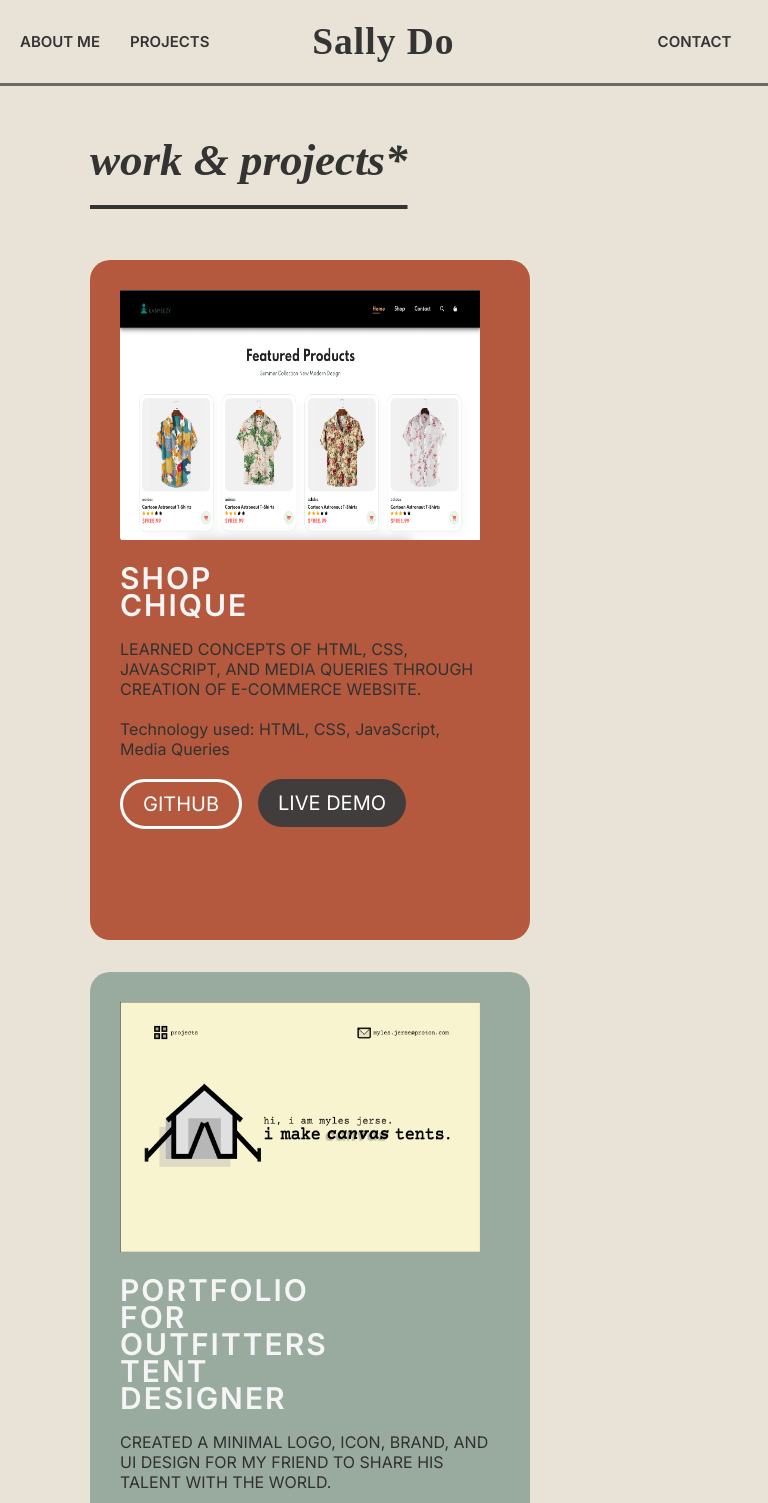
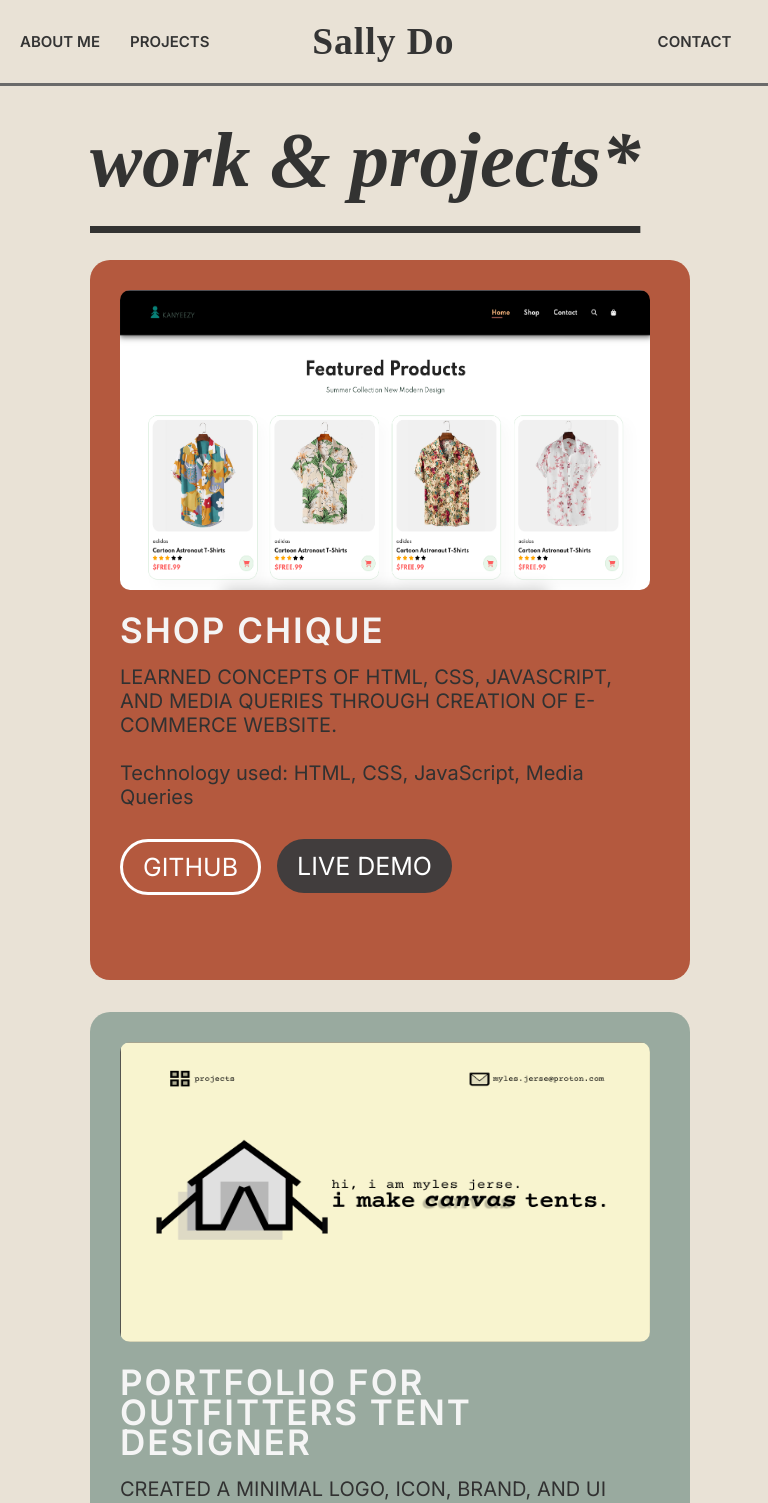
Before and after one commit to sallydough/sally-do-portfolio, a React (Vite) app: page /projects in a window 768 px wide. Shown: the top 1503 px of the page. Built offline with nearby package versions, Linux system fonts and the light colour scheme; a web font is replaced by a local one.

Commit message:
made projects tablet responsive css

```diff
--- a/src/components/Projects/projects.css
+++ b/src/components/Projects/projects.css
@@ -119,3 +119,59 @@ background-color: #FCD44A;
 color:#413D3D;
 transition: 0.3s linear;
 }
+
+/* Tablets - Portrait */
+@media only screen and (min-width: 481px) and (max-width: 768px) {
+  #projects {
+    padding: 90px 90px;
+    margin-top: 10px;
+
+  }
+
+  .project-title {
+    font-size: 52px;
+    text-underline-offset: 40px;
+    text-align: left;
+  }
+
+  .project-card-container {
+  flex-direction: column;
+
+  }
+
+  .project-card {
+    width: 75vh;
+    height: 90vh;
+  }
+
+  .project-pic {
+    width: 530px;
+    border-radius: 10px;
+    height: 300px;
+  }
+
+  .project-name {
+      font-size: 35px;
+      width: 72vw;
+      line-height: 30px;
+  }
+
+  .description {
+    font-size: 20px;
+  }
+
+  .github-demo {
+    display: flex;
+    flex-direction: row;
+    gap: 1rem;
+    margin: 30px 30px;
+  }
+
+  .button-github {
+  font-size: 25px;
+  }
+
+  .button-demo {
+    font-size: 25px;
+  }
+}
```
